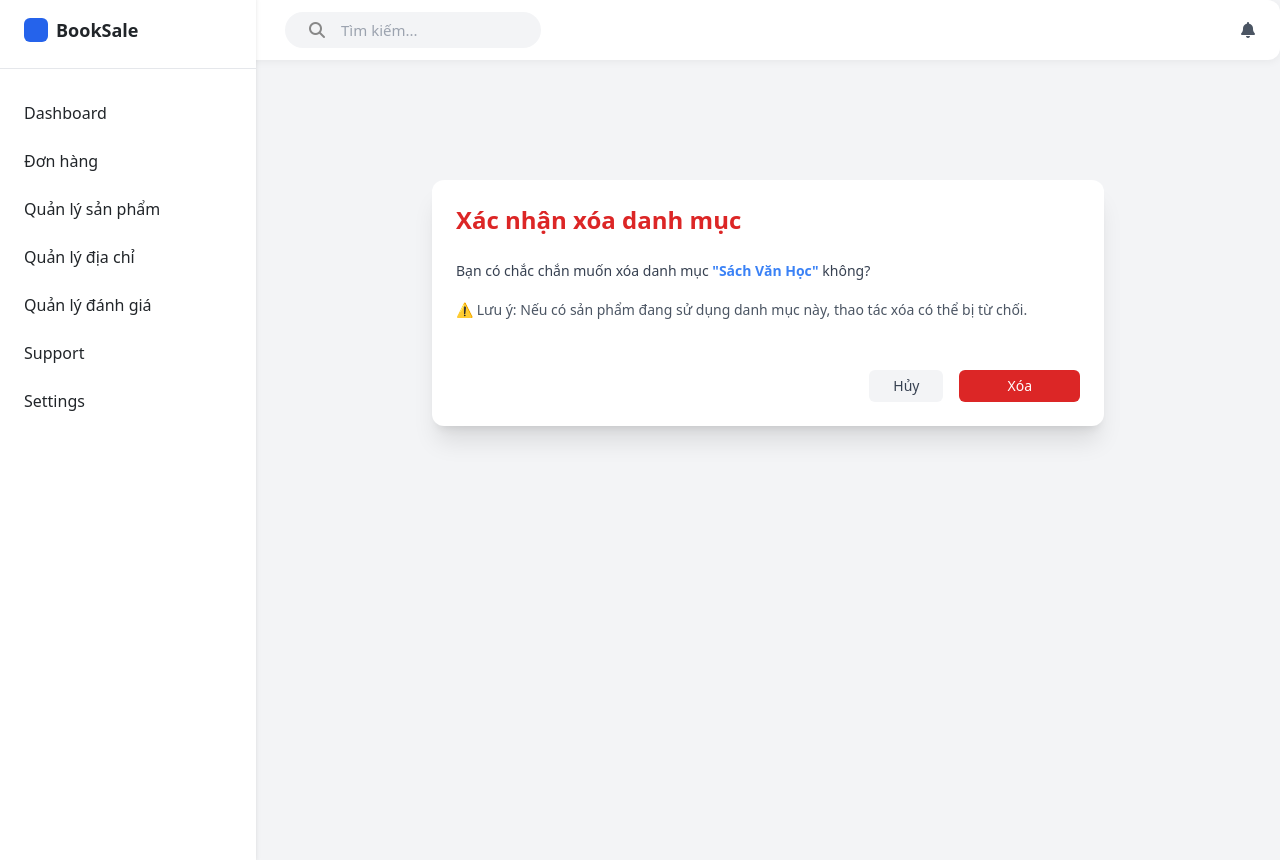
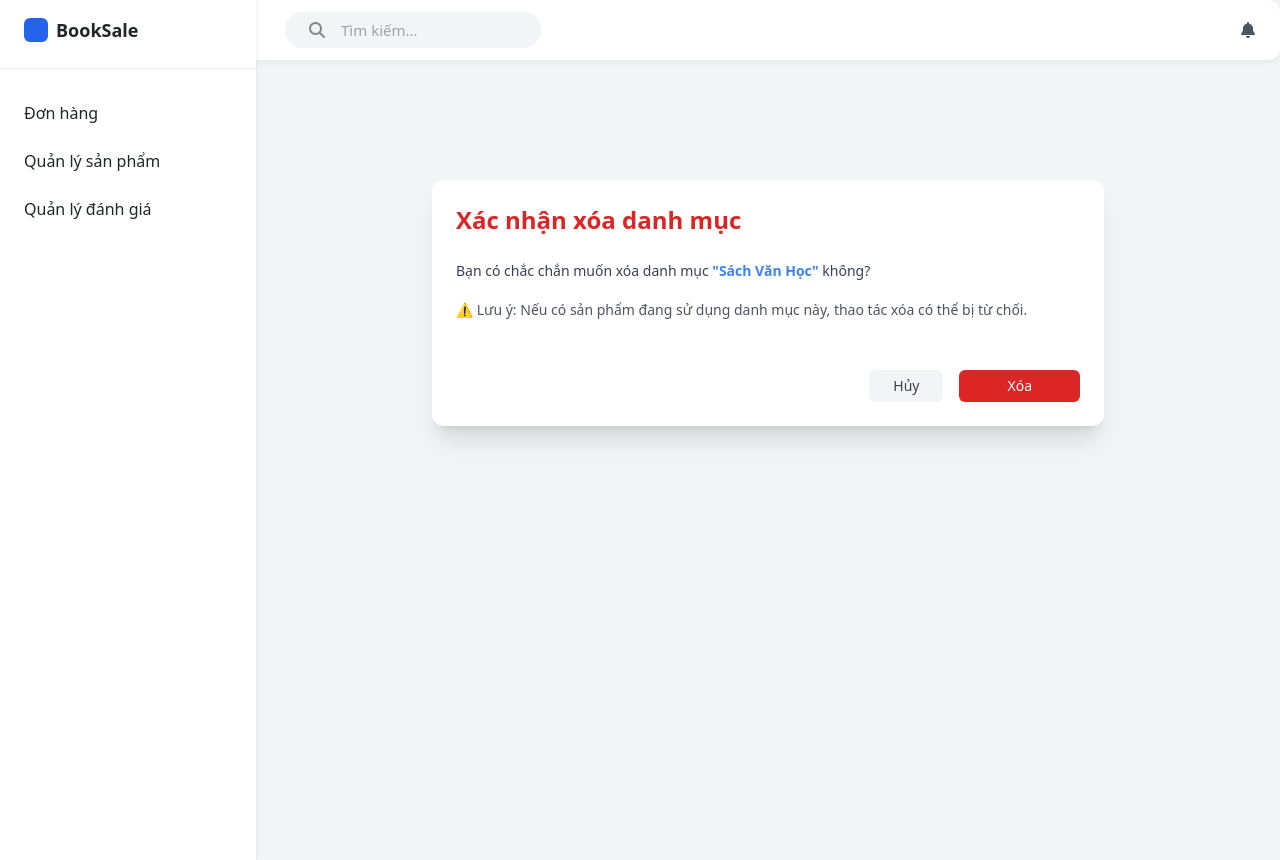
Before and after one commit to ThanhSanglt02/LTW_Nhom02_BookSale, a Django app: page /emp/category/1/delete/ in a window 1280 px wide. Run offline with Django 4.2, Linux system fonts and the light colour scheme; data comes from the database, SQL or seed files in the repository; both versions use the stored data as it was after the commit; some libraries are stand-ins or nearby versions.

Commit message:
update code

```diff
--- a/booksale/booksale_app/templates/admin_temp/admin_base.html
+++ b/booksale/booksale_app/templates/admin_temp/admin_base.html
@@ -155,13 +155,10 @@
                 <nav class="mt-6">
                     <ul class="space-y-2">
                         <li>
-                            <a href="#" class="flex items-center px-6 py-2 hover:bg-gray-100">
-                                <span>Dashboard</span>
-                            </a>
-                        </li>
-
-                        <li>
-                            <a href="#" class="flex items-center px-6 py-2 hover:bg-gray-100 isActive">
+                            <a
+                                href="{% url 'emp/order_list'%}"
+                                class="flex items-center px-6 py-2 hover:bg-gray-100 isActive"
+                            >
                                 <span>Đơn hàng</span>
                             </a>
                         </li>
@@ -175,39 +172,26 @@
                                 </summary>
                                 <ul>
                                     <li>
-                                        <a href="{% url 'category_list' %}" class="block px-12 py-2 hover:bg-gray-100">Danh mục</a>
+                                        <a href="{% url 'category_list' %}" class="block px-12 py-2 hover:bg-gray-100"
+                                            >Danh mục</a
+                                        >
                                     </li>
                                     <li>
-                                        <a href="{% url 'genre_list' %}" class="block px-12 py-2 hover:bg-gray-100">Thể loại</a>
+                                        <a href="{% url 'genre_list' %}" class="block px-12 py-2 hover:bg-gray-100"
+                                            >Thể loại</a
+                                        >
                                     </li>
                                     <li>
-                                        <a href="{% url 'product_list' %}" class="block px-12 py-2 hover:bg-gray-100">Sản phẩm</a>
+                                        <a href="{% url 'product_list' %}" class="block px-12 py-2 hover:bg-gray-100"
+                                            >Sản phẩm</a
+                                        >
                                     </li>
                                 </ul>
                             </details>
                         </li>
-
-                        <li>
-                            <a href="#" class="flex items-center px-6 py-2 hover:bg-gray-100">
-                                <span>Quản lý địa chỉ</span>
-                            </a>
-                        </li>
-
                         <li>
                             <a href="#" class="flex items-center px-6 py-2 hover:bg-gray-100">
                                 <span>Quản lý đánh giá</span>
-                            </a>
-                        </li>
-
-                        <li>
-                            <a href="#" class="flex items-center px-6 py-2 hover:bg-gray-100">
-                                <span>Support</span>
-                            </a>
-                        </li>
-
-                        <li>
-                            <a href="#" class="flex items-center px-6 py-2 hover:bg-gray-100">
-                                <span>Settings</span>
                             </a>
                         </li>
                     </ul>
@@ -217,7 +201,7 @@
             {% block content %} {% endblock %}
         </div>
 
-        <script>
+        <!-- <script>
             const toggle = document.getElementById('productMenuToggle');
             const submenu = document.getElementById('productSubmenu');
             if (toggle && submenu) {
@@ -225,6 +209,6 @@
                     submenu.classList.toggle('show');
                 });
             }
-        </script>
+        </script> -->
     </body>
 </html>
--- a/booksale/booksale_app/urls.py
+++ b/booksale/booksale_app/urls.py
@@ -37,6 +37,9 @@ urlpatterns = [
     path('product-detail-user/<int:product_id>/review/', views.submit_review, name='submit_review'),
     path('profile/', views.profile, name='profile'),
     path('my-orders/', views.my_orders, name='my_orders'),
+    path('order/<int:order_id>/review/', views.review_order, name='review_order'),
+    path('review/<int:review_id>/edit/', views.edit_review, name='edit_review'),
+    path('review/<int:review_id>/delete/', views.delete_review, name='delete_review'),
 
 
     # EMPLOYEE SALE URLS
@@ -50,19 +53,6 @@ urlpatterns = [
     path('emp/order_completed/<int:pk>/', views.order_detail, name = 'emp/completed'),
     path('emp/order_confirm_status/<int:pk>/', views.order_confirm_status, name='emp/order_confirm_status'),
     path('emp/order_cancel_status/<int:pk>/', views.order_cancel_status, name='emp/order_cancel_status'),
-
-
-    # EMPLOYEE STOCK URLS
-    #    path('product-detail/', views.product_detail, name='product_detail'),
-    #    path('product/', views.product_list, name='product_list'),
-    path('employee/inventory_overview/', inventory_overview.inventory_list, name='inventory_list'),
-    path('employee/inventory_import/', inventory_import.inventory_import, name='inventory_import'),
-    path('employee/inventory_export/', inventory_export.inventory_export, name='inventory_export'),
-    path('employee/supplier_list/', supplier_list.supplier_list, name='supplier_list'),
-    path('employee/supplier_list/add/', supplier_list.supplier_add, name='supplier_add'),
-    path('employee/supplier_list/edit/<int:pk>/', supplier_list.supplier_edit, name='supplier_edit'),
-    path('employee/supplier_list/delete/<int:pk>/', supplier_list.supplier_delete, name='supplier_delete'),
-
     # CRUD sản phẩm
     path('emp/product/add/', product_add, name='product_add'),
     path('emp/product/<int:pk>/edit/', product_edit, name='product_edit'),
@@ -82,7 +72,22 @@ urlpatterns = [
     path('emp/genre/detail/<int:pk>', genre.genre_detail, name='genre_detail'),
     path('emp/genre/<int:pk>/edit', genre.genre_edit, name='genre_edit'),
     path('emp/genre/<int:pk>/delete', genre.genre_delete, name='genre_delete'),
-    path('emp/genre/delete/bulk/', genre.genre_bulk_delete, name='genre_bulk_delete')
+    path('emp/genre/delete/bulk/', genre.genre_bulk_delete, name='genre_bulk_delete'),
+
+
+
+    # EMPLOYEE STOCK URLS
+    #    path('product-detail/', views.product_detail, name='product_detail'),
+    #    path('product/', views.product_list, name='product_list'),
+    path('employee/inventory_overview/', inventory_overview.inventory_list, name='inventory_list'),
+    path('employee/inventory_import/', inventory_import.inventory_import, name='inventory_import'),
+    path('employee/inventory_export/', inventory_export.inventory_export, name='inventory_export'),
+    path('employee/supplier_list/', supplier_list.supplier_list, name='supplier_list'),
+    path('employee/supplier_list/add/', supplier_list.supplier_add, name='supplier_add'),
+    path('employee/supplier_list/edit/<int:pk>/', supplier_list.supplier_edit, name='supplier_edit'),
+    path('employee/supplier_list/delete/<int:pk>/', supplier_list.supplier_delete, name='supplier_delete'),
+
+
     # path('product-detail/', views.product_detail, name='product_detail'),
 
     # path('product/', views.product_list, name='product_list'),
```
Also changed, not shown: booksale/db.sqlite3, booksale/media/customers/hinh-anh-meme-meo-cam-sung-cuc-hai-huoc_025545573.jpg (added), booksale/media/reviews/hinh-anh-meme-meo-cam-sung-cuc-hai-huoc_025545573.jpg (added).
